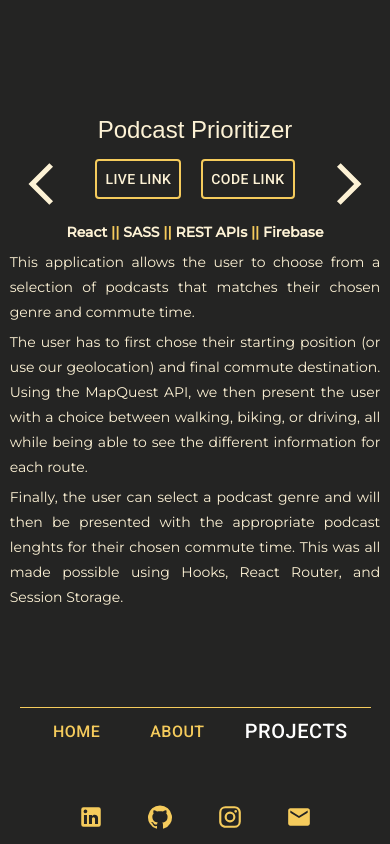
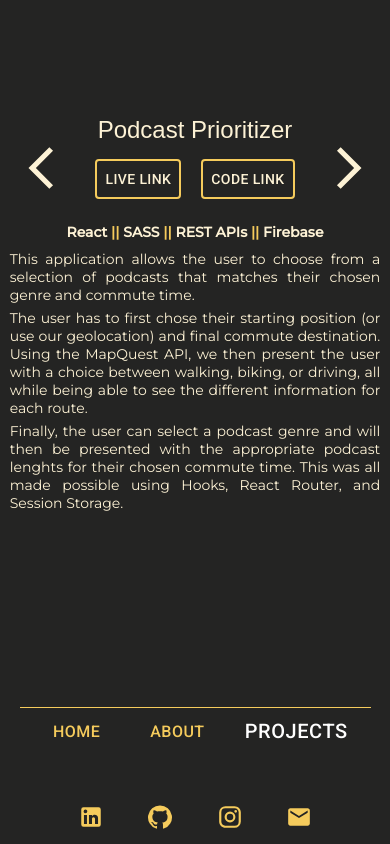
Before and after one commit to Koki001/finalPortfolio, a React (Create React App) app: page /projects in a window 390 px wide. Built offline with nearby package versions, Linux system fonts and the light colour scheme.

Commit message:
height queries

```diff
--- a/public/styles/main.css
+++ b/public/styles/main.css
@@ -1001,24 +1001,25 @@ html, body {
   .projectsContainer .projectView .singleProject p {
     font-size: 14px;
     margin: 0;
+    line-height: 18px;
   }
   .projectsContainer .projectView .singleProject .linkButtons {
     margin: 15px 0;
   }
   .projectsContainer .projectViewContainer {
-    justify-content: flex-start;
+    justify-content: center;
     width: 100%;
   }
   .projectsContainer .projectViewContainer .prev {
-    bottom: 73%;
+    bottom: 75%;
     left: 0;
   }
   .projectsContainer .projectViewContainer .next {
-    bottom: 73%;
+    bottom: 75%;
     right: 0;
   }
 }
-@media (max-height: 500px) {
+@media (max-height: 600px) {
   .projectsContainer .projectView .singleProject p {
     display: none;
   }
@@ -1058,6 +1059,11 @@ html, body {
     display: none;
   }
 }
+@media (max-height: 500px) and (max-width: 800px) {
+  .homeContainer h1 {
+    font-size: 60px;
+  }
+}
 @media (max-width: 350px) {
   #root h1 {
     display: none;
--- a/src/scss/mediaQueries/_max500.scss
+++ b/src/scss/mediaQueries/_max500.scss
@@ -81,6 +81,7 @@
       width: 100%;
 
       justify-content:center;
+
       .singleProject {
         justify-content: center;
         align-items: center;
@@ -96,6 +97,7 @@
         p {
           font-size: 14px;
           margin: 0;
+          line-height: 18px;
         }
         .linkButtons {
           margin: 15px 0;
@@ -103,21 +105,21 @@
       }
     }
     .projectViewContainer {
-      justify-content: flex-start;
+      justify-content: center;
       width: 100%;
       .prev {
-        bottom: 73%;
+        bottom: 75%;
         left: 0;
       }
       .next {
-        bottom: 73%;
+        bottom: 75%;
         right: 0;
       }
     }
   }
 }
 
-@media (max-height: 500px){
+@media (max-height: 600px){
   .projectsContainer .projectView .singleProject p {
     display: none;
   }
@@ -157,3 +159,8 @@
     display: none;
   }
 }
+@media (max-height: 500px) and (max-width: 800px) {
+  .homeContainer h1 {
+    font-size: 60px;
+  }
+}
```
Also changed, not shown: 1 other file (tests, documents, lock files or other folders).
